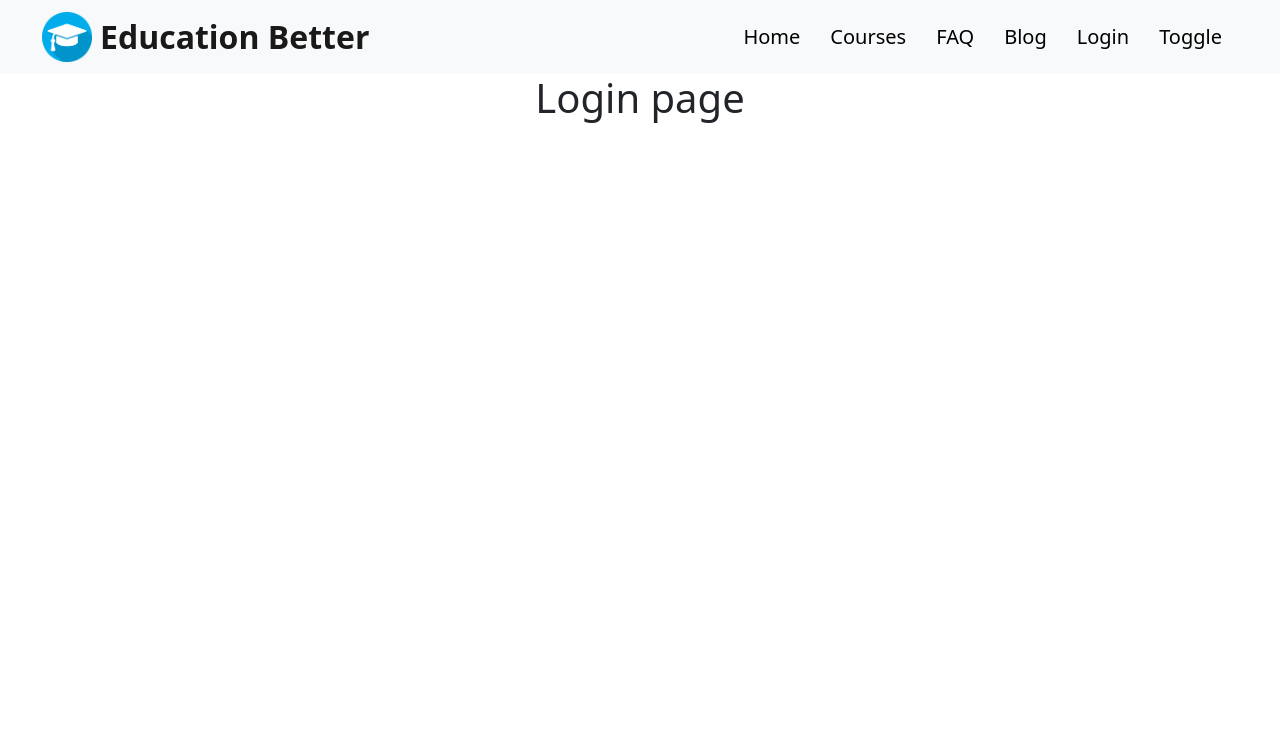
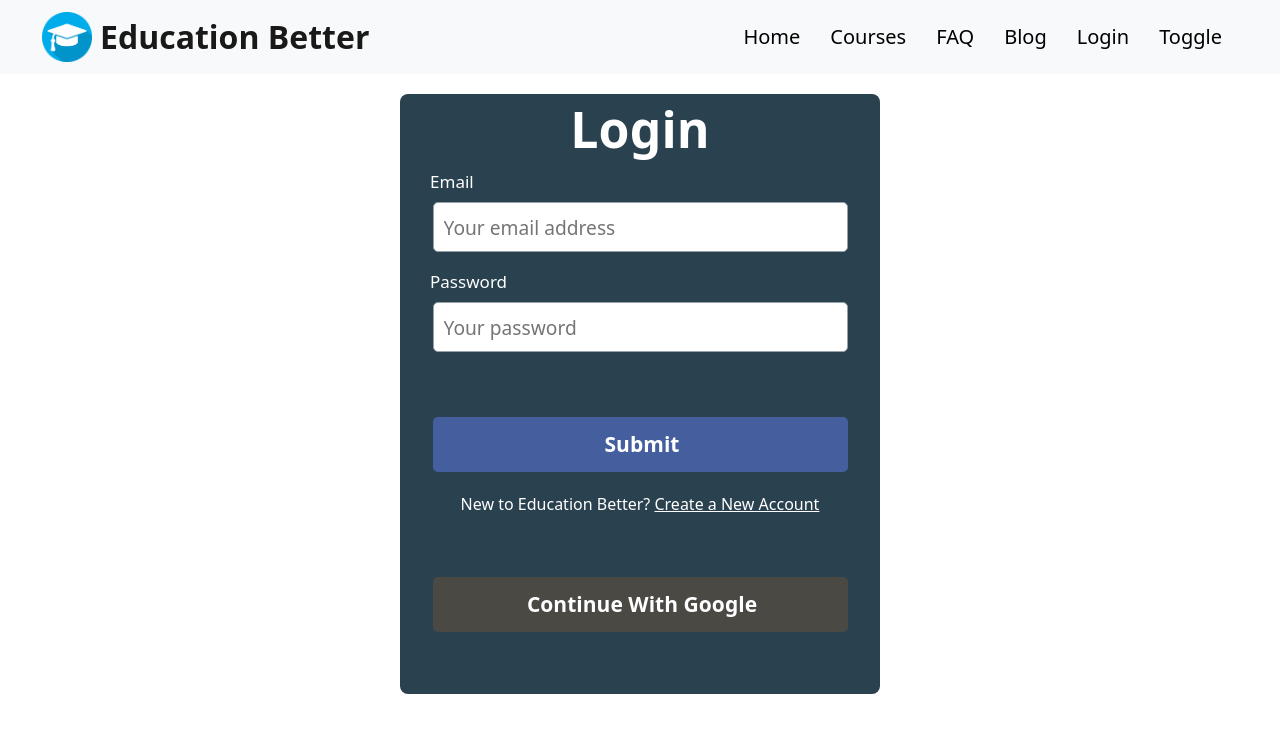
Before and after one commit to RakibulHasan2/education-better, a React (Create React App) app: page /login in a window 1280 px wide. Shown: the top 732 px of the page. Built offline with nearby package versions, Linux system fonts and the light colour scheme; no server answers.

Commit message:
login page done

```diff
--- /dev/null
+++ b/src/Component/Login/Login.css
@@ -0,0 +1,80 @@
+.login-container{
+    width: 480px;
+    height: 600px;
+    margin: 20px auto;
+    /* border: 1px solid #95A0A7; */
+    border-radius: 8px;
+    /* padding-left: 20px; */
+    background-color: #2A414F;
+}
+.title{
+    font-weight: 400;
+    font-size: 50px;
+    line-height: 70px;
+    letter-spacing: 0.0025em;
+    color: white;
+    text-align: center;
+    font-weight: 700;
+}
+.login-form {
+    margin-bottom: 20px;
+
+}
+.login-form label{
+    display: block;
+    font-weight: 400;
+    font-size: 17px;
+    line-height: 20px;
+    letter-spacing: 0.0015em;
+    margin-bottom: 10px;
+    color: white;
+    text-align: left;
+    margin-left: 30px;
+}
+.login-form input{
+    border: 1px solid red;
+    width: 415px;
+    height: 50px;
+    border: 1px solid #95A0A7;
+    border-radius: 5px;
+    font-size: 1.2em;
+    padding-left: 10px;
+}
+.submit-button{
+    width: 415px;
+    height: 55px;
+    margin-top: 45px;
+    background: rgba(78, 106, 185, 0.749);
+    border-radius: 5px;
+    font-weight: 700;
+    font-size: 21px;
+    line-height: 25px;
+    letter-spacing: 0.0015em;
+    color: white;
+    border: none;
+    padding-left: 10px;
+}
+.submit-button:hover{
+    background: rgba(151, 166, 216, 0.6);
+}
+.login-text{
+    margin-top: 20px;
+    color: white;
+}
+.google-button{
+    width: 415px;
+    height: 55px;
+    margin-top: 45px;
+    background: rgba(84, 77, 64, 0.749);
+    border-radius: 5px;
+    font-weight: 700;
+    font-size: 21px;
+    line-height: 25px;
+    letter-spacing: 0.0015em;
+    color: white;
+    border: none;
+    padding-left: 10px;
+}
+.google-button:hover{
+    background: rgba(218, 139, 20, 0.749);
+}
--- /dev/null
+++ b/src/Component/Login/Login.js
@@ -0,0 +1,61 @@
+import React, { useContext } from 'react';
+import { Link, useLocation, useNavigate } from 'react-router-dom';
+import { AuthContext } from '../../context/UseContext';
+import './Login.css'
+const Login = () => {
+    const {signIn,signWithPopUp} = useContext(AuthContext)
+    const navigate = useNavigate();
+    const location = useLocation();
+    const from =    location.state?.from?.pathname || '/'
+
+    const handleSubmit = event =>{
+        event.preventDefault()
+        const form = event.target;
+        const email = form.email.value;
+        const password = form.password.value;
+      //login area
+        signIn(email, password)
+        .then(result =>{
+            const user = result.user;
+            console.log(user);
+            form.reset();
+            navigate(from, {replace: true})
+        })
+        .catch((error) => {
+           console.error(error)
+          });
+    }
+    const handleGoogle = () =>{
+        console.log('clicked')
+        signWithPopUp()
+        .then(result =>{
+            const user = result.user;
+            console.log(user);
+        })
+        .catch((error) => {
+           console.error(error)
+          });
+    }
+
+    return (
+        <div className='login-container'>
+            <h1 className='title'>Login</h1>
+            <form onSubmit={handleSubmit} >
+                <div className='login-form'>
+                    <label htmlFor="email">Email</label>
+                    <input type="email" name='email' id=''  placeholder='Your email address' />
+                </div>
+                <div className='login-form'>
+                <label htmlFor="password">Password</label>
+                <input type="password" name='password' id=''  placeholder='Your password' />
+                </div>
+                <button className='submit-button'>Submit</button>
+            </form>
+            <p className='login-text'>New to Education Better? <Link to='/signup' className='login-text'>Create a New Account</Link></p>
+            <button className='google-button' onClick={handleGoogle}>
+                Continue With Google</button>
+        </div>
+    );
+};
+
+export default Login;
--- a/src/Routes/Route.js
+++ b/src/Routes/Route.js
@@ -3,6 +3,7 @@ import Blog from "../Component/Blog/Blog";
 import CourseDetails from "../Component/CourseDetails/CourseDetails";
 import Courses from "../Component/Courses/Courses";
 import Home from "../Component/Home/Home";
+import Login from "../Component/Login/Login";
 import Main from "../Layout/Main";
 export const routes = createBrowserRouter([
     {
@@ -35,7 +36,7 @@ export const routes = createBrowserRouter([
                 element: <Blog></Blog>
             },  {
                 path: '/login',
-                element: <h1>Login page</h1>
+                element: <Login></Login>
             }
         ]
     }
--- /dev/null
+++ b/src/context/UseContext.js
@@ -0,0 +1,48 @@
+import React, { createContext, useEffect, useState } from 'react';
+import {createUserWithEmailAndPassword, getAuth, GoogleAuthProvider, onAuthStateChanged, signInWithEmailAndPassword, signInWithPopup, signOut} from 'firebase/auth'
+import app from './../firebase/firebase.init';
+
+export  const AuthContext = createContext()
+const auth = getAuth(app);
+const provider = new GoogleAuthProvider()
+const UserContext = ({children}) => {
+
+    const [user, setUser] = useState(null)
+    const [loading, setLoading]  = useState(true)
+
+    const createUser = (email, password) =>{
+       setLoading(true)
+       return createUserWithEmailAndPassword(auth, email, password)
+    }
+    const signIn = (email, password) => {
+        setLoading(true)
+        return signInWithEmailAndPassword(auth, email, password)
+    }
+    const logOut = ()=>{
+        setLoading(true)
+        return signOut(auth)
+    }
+    const signWithPopUp = () =>{
+        return signInWithPopup(auth, provider)
+    }
+
+    useEffect(() =>{
+        const unSubscribe = onAuthStateChanged(auth , currentUser =>{
+            console.log('current user is', currentUser)
+            setUser(currentUser);
+            setLoading(false)
+        })
+        return () => unSubscribe;
+    } , [])
+
+    const authInfo = {user, createUser,signIn,logOut, loading,signWithPopUp};
+
+
+    return (
+        <AuthContext.Provider value={authInfo}>
+            {children}
+        </AuthContext.Provider>
+    );
+};
+
+export default UserContext;
--- a/src/index.js
+++ b/src/index.js
@@ -4,11 +4,14 @@ import './index.css';
 import App from './App';
 import reportWebVitals from './reportWebVitals';
 import 'bootstrap/dist/css/bootstrap.min.css';
+import UserContext from './context/UseContext';
 
 const root = ReactDOM.createRoot(document.getElementById('root'));
 root.render(
   <React.StrictMode>
+    <UserContext>
     <App />
+    </UserContext>
   </React.StrictMode>
 );
 
```
